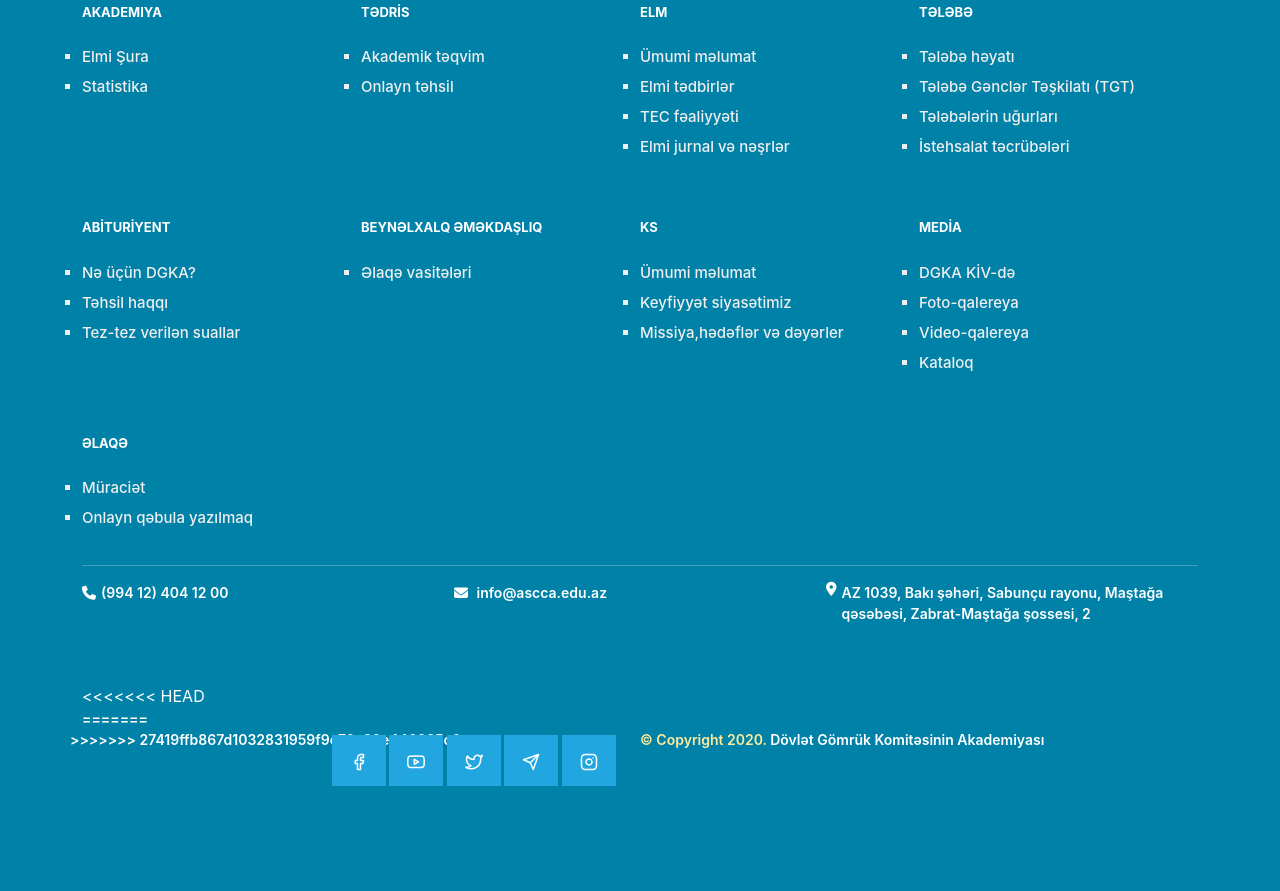
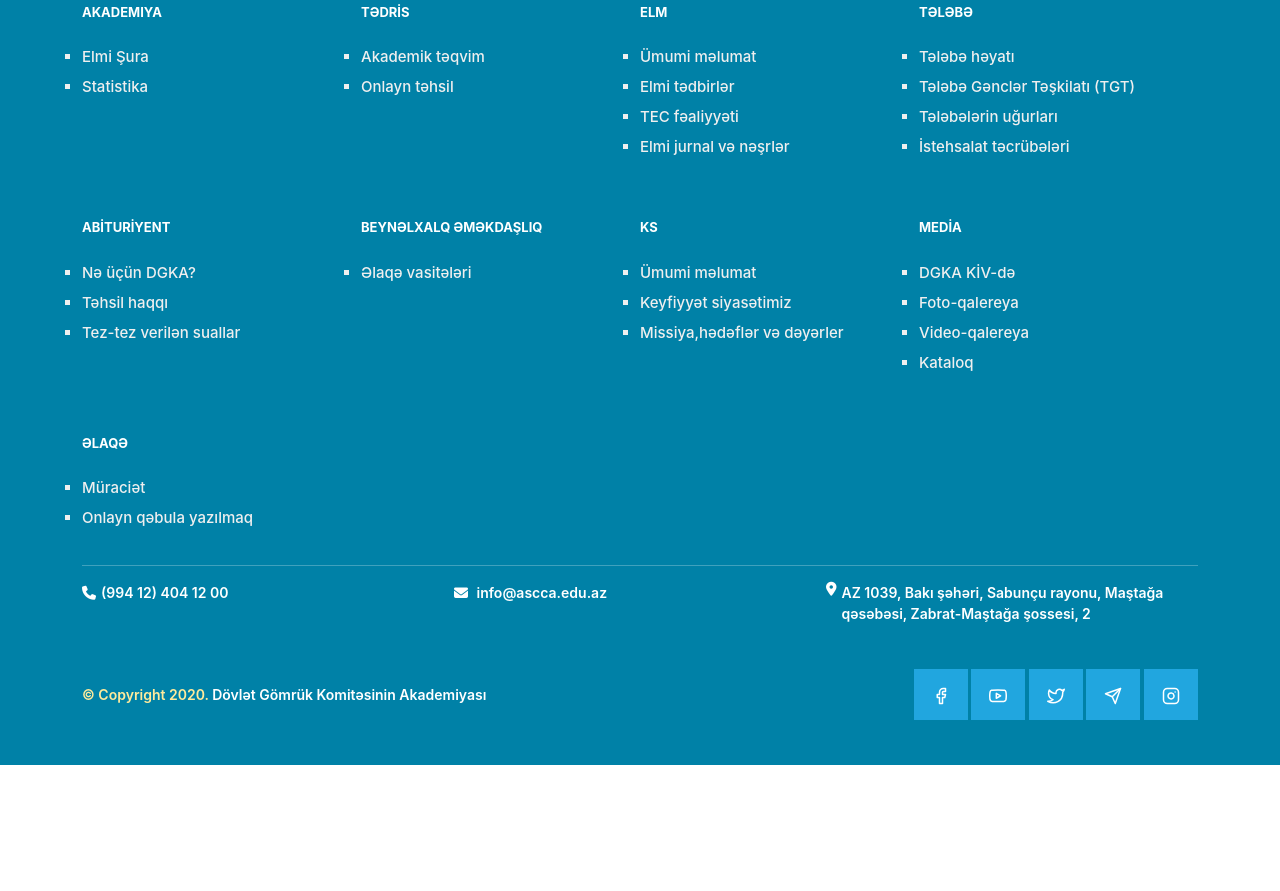
Before and after one commit to Fuad303/ASCCA, a plain HTML site: page index.html in a window 1280 px wide. Shown: the part 1831-2722 px from the top of the page. After the commit the page ends 2596 px from the top, so only its background shows below. Drawn offline with nearby package versions, Linux system fonts and the light colour scheme.

Commit message:
some possibly meaningful message

```diff
--- a/index.html
+++ b/index.html
@@ -665,11 +665,7 @@
                                 <div class="bottom-item col-lg-4 col-12"><a href="mailto:info@ascca.edu.az"><i class="fa fa-envelope"></i> info@ascca.edu.az</a></div>
                                 <div class="bottom-item col-lg-4 col-12"><i class="fa fa-map-marker"></i> AZ 1039, Bakı şəhəri, Sabunçu rayonu, Maştağa qəsəbəsi, Zabrat-Maştağa şossesi, 2</div>
                             </div>
-<<<<<<< HEAD
                             <div class="bottom-wrapper col-12">
-=======
-                            <div class="bottom-wrapper row col-12">
->>>>>>> 27419ffb867d1032831959f9e70a89e446035c6a
                                 <div class="bottom-item col-lg-6 col-12"><span>© Copyright 2020.</span> Dövlət Gömrük Komitəsinin Akademiyası</div>
                                 <div class="bottom-item col-lg-6 col-12">
                                     <div class="footer-social">
--- a/style.css
+++ b/style.css
@@ -601,4 +601,4 @@ footer ul li{
 .footer-social a{
     background-color: #21a6df;
     padding: 17px 18px;
-}
+}}
```
